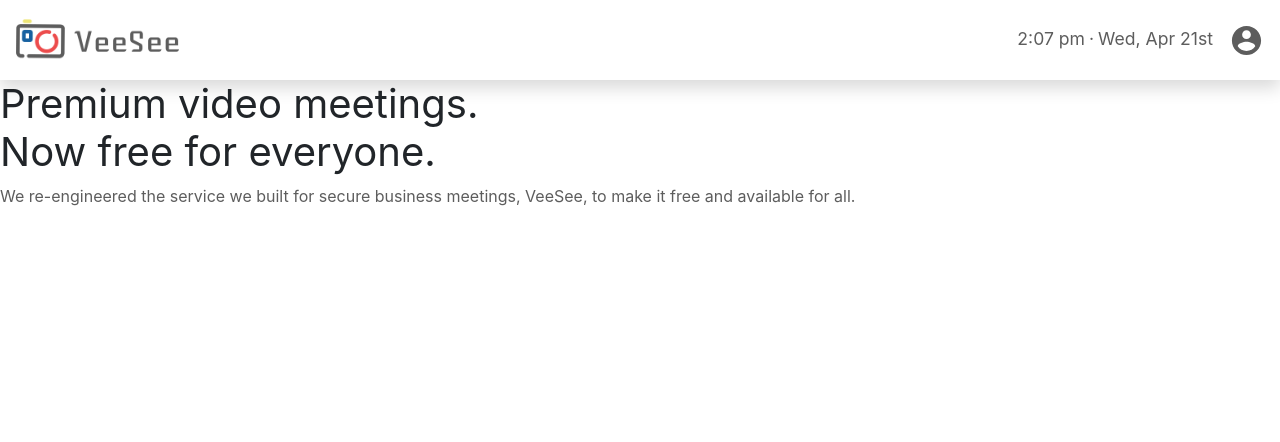
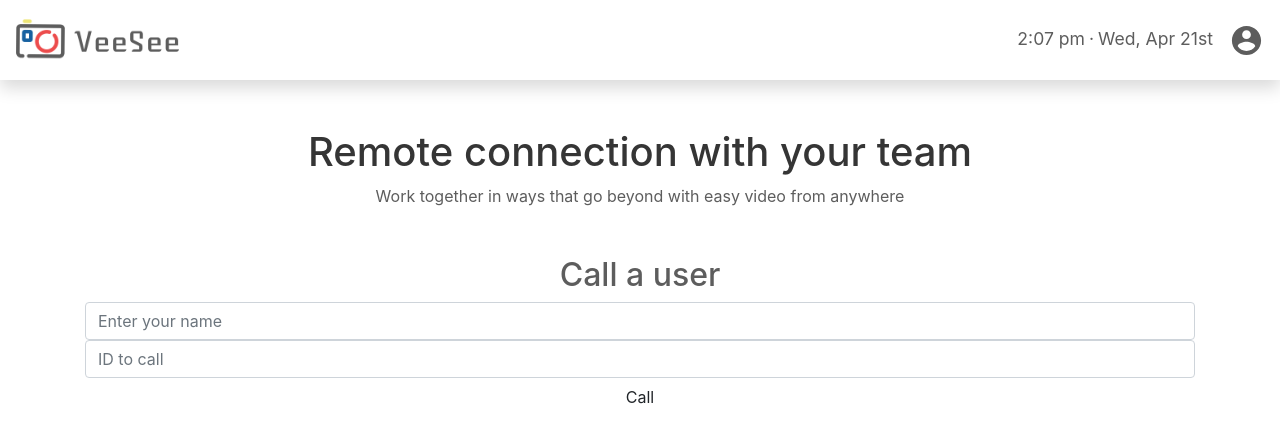
Before and after one commit to shivanshpahwa24/VeeSee, a React (Create React App) app in the folder client/: page / in a window 1280 px wide. Shown: the top 442 px of the page. Built offline with nearby package versions, Linux system fonts and the light colour scheme; no server answers.

Commit message:
input done

```diff
--- a/client/src/App.css
+++ b/client/src/App.css
@@ -2,10 +2,8 @@
 
 :root {
   --dark-color-a: #5d5d5d;
-  --dark-color-b: #1cb8a9;
-  --light-color: #e3fff8;
-  --success-color: #5cb85c;
-  --error-color: #d9534f;
+  --dark-color-b: #166b5f;
+  --dark-color-c: #353535;
 }
 
 * {
@@ -39,6 +37,16 @@ body {
 .grey-text {
   color: var(--dark-color-a);
 }
+
+.callButton {
+  background: var(--dark-color-b);
+  color: white;
+}
+.landing-text {
+  margin: 3rem;
+  color: var(--dark-color-c);
+}
+
 @media (max-width: 576px) {
   .navbar {
     font-size: 0.9rem;
--- a/client/src/App.js
+++ b/client/src/App.js
@@ -5,6 +5,7 @@ import Landing from "./components/Landing";
 import VideoPlayer from "./components/VideoPlayer";
 import Sidebar from "./components/Sidebar";
 import Notifications from "./components/Notifications";
+import Navbar from "./components/Navbar";
 import { ContextProvider } from "./Context";
 import "bootstrap/dist/css/bootstrap.css";
 
@@ -12,6 +13,7 @@ const App = () => {
   return (
     <ContextProvider>
       <Router>
+        <Navbar />
         <Switch>
           <Route exact path="/" component={Landing} />
         </Switch>
--- a/client/src/components/Landing.js
+++ b/client/src/components/Landing.js
@@ -1,22 +1,16 @@
 import React from "react";
-import Navbar from "./Navbar";
+import Sidebar from "./Sidebar";
 
 const Landing = () => {
   return (
-    <div>
-      <Navbar />
+    <div className="container text-center mx-auto">
       <div className="landing-text">
-        <h1 className="font-weight-normal">
-          Premium video meetings.
-          <br />
-          Now free for everyone.
-        </h1>
+        <h1>Remote connection with your team</h1>
         <p className="grey-text">
-          We re-engineered the service we built for secure business meetings,
-          VeeSee, to make it free and available for all.
+          Work together in ways that go beyond with easy video from anywhere
         </p>
       </div>
-      <div></div>
+      <Sidebar />
     </div>
   );
 };
--- a/client/src/components/Sidebar.js
+++ b/client/src/components/Sidebar.js
@@ -1,5 +1,5 @@
 import React, { useState, useContext } from "react";
-
+import { Redirect } from "react-router-dom";
 import { CopyToClipboard } from "react-copy-to-clipboard";
 
 import { SocketContext } from "../Context";
@@ -16,7 +16,44 @@ const Sidebar = ({ children }) => {
   } = useContext(SocketContext);
   const [idToCall, setIdToCall] = useState("");
 
-  return <div></div>;
+  const handleSubmit = (e) => {
+    e.preventDefault();
+    callUser(idToCall);
+  };
+
+  return (
+    <div>
+      <h2 className="grey-text">Call a user</h2>
+      <div>
+        <form onSubmit={handleSubmit}>
+          <input
+            className="form-control"
+            name="name"
+            placeholder="Enter your name"
+            value={name}
+            onChange={(e) => setName(e.target.value)}
+            id="name"
+            type="text"
+            required
+          />
+          <input
+            className="form-control"
+            type="text"
+            name="id"
+            placeholder="ID to call"
+            value={idToCall}
+            onChange={(e) => setIdToCall(e.target.value)}
+            id="idToCall"
+            required
+          />
+          <button type="submit" className="btn callButton">
+            Call
+          </button>
+        </form>
+      </div>
+      {callAccepted && <Redirect to="/call" />}
+    </div>
+  );
 };
 
 export default Sidebar;
```
